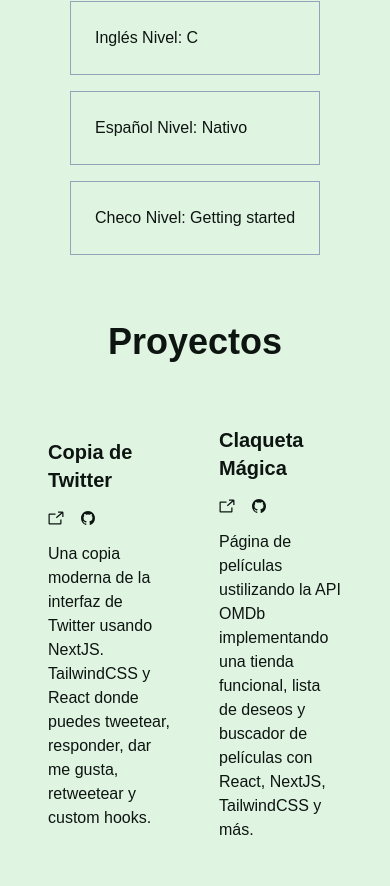
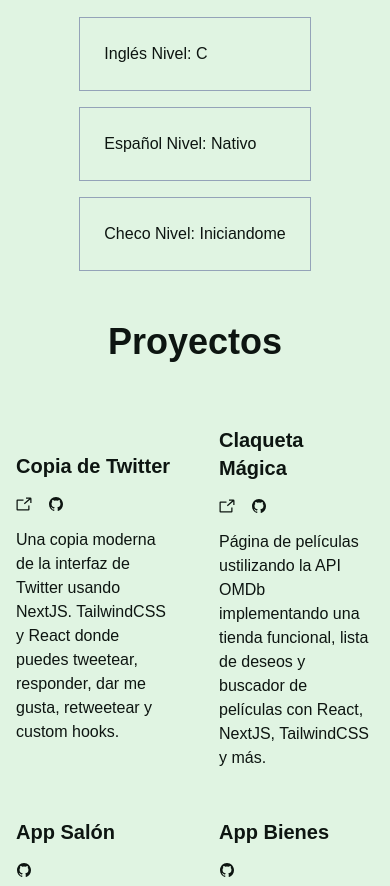
Before and after one commit to SoyNarval/NewPortfolio, a Next.js app: page / in a window 390 px wide. Shown: the part 1398-2284 px from the top of the page. Built offline with nearby package versions, Linux system fonts and the light colour scheme.

Commit message:
Add files via upload

```diff
--- a/context/Languages.jsx
+++ b/context/Languages.jsx
@@ -26,7 +26,7 @@
             languages: "Languages",
             en: "English Level: C",
             es: "Spanish Level: Native",
-            cz: "Czech Level: Iniciandome",
+            cz: "Czech Level: Getting started",
         },
         projects: {
             title: "Projects",
@@ -72,7 +72,7 @@
             languages: "Idiomas",
             en: "Inglés Nivel: C",
             es: "Español Nivel: Nativo",
-            cz: "Checo Nivel: Getting started",
+            cz: "Checo Nivel: Iniciandome",
         },
         projects: {
             title: "Proyectos",
--- a/pages/Projects.jsx
+++ b/pages/Projects.jsx
@@ -13,7 +13,7 @@
     return <div>Cargando...</div>;
   }
   return (
-    <div className='flex flex-col w-full h-screen items-center gap-12 p-8 md:scroll-smooth'>
+    <div className='flex flex-col w-full h-screen items-center gap-12 p-8 max-md:p-0'>
 
         <h1 className='text-4xl font-bold'>{projects.title}</h1>
 
@@ -77,7 +77,9 @@
             <p>{projects.bienes.description}</p>
           </div>
         </div>
+
         <a href='https://github.com/SoyNarval?tab=repositories' target='_blanket' className='text-xl font-bold'>{projects.more}</a>
+
     </div>
   )
 }
--- a/src/app/globals.css
+++ b/src/app/globals.css
@@ -8,13 +8,7 @@
   --buttonhover:#6a7f72 ;
 }
 
-@media (prefers-color-scheme: dark) {
-  :root {
-    --background: #0d1511;
-    --foreground: #e0f4e2;
-    --buttonhover:#6a7f72 ;
-  }
-}
+
 
 html.dark {
   --background: #0d1511;
--- a/src/app/page.js
+++ b/src/app/page.js
@@ -25,7 +25,7 @@
   return (
     <>
       <div className="flex h-full w-screen relative">
-        <div className="h-full w-1/5 sticky top-0 left-0 z-50">
+        <div className="h-screen w-1/5 sticky top-0 left-0 z-50 max-md:h-svh">
           <Nav
             refAbout={refAbout}
             refCap={refCap}
@@ -33,7 +33,7 @@
           />
         </div>
 
-        <div className="flex flex-col w-4/5 max-md:w-screen">
+        <div className="flex flex-col w-4/5 max-md:w-screen max-md:gap-4">
           <div ref={refAbout} className="h-screen w-full max-md:w-screen">
             <About/>
           </div>
```
